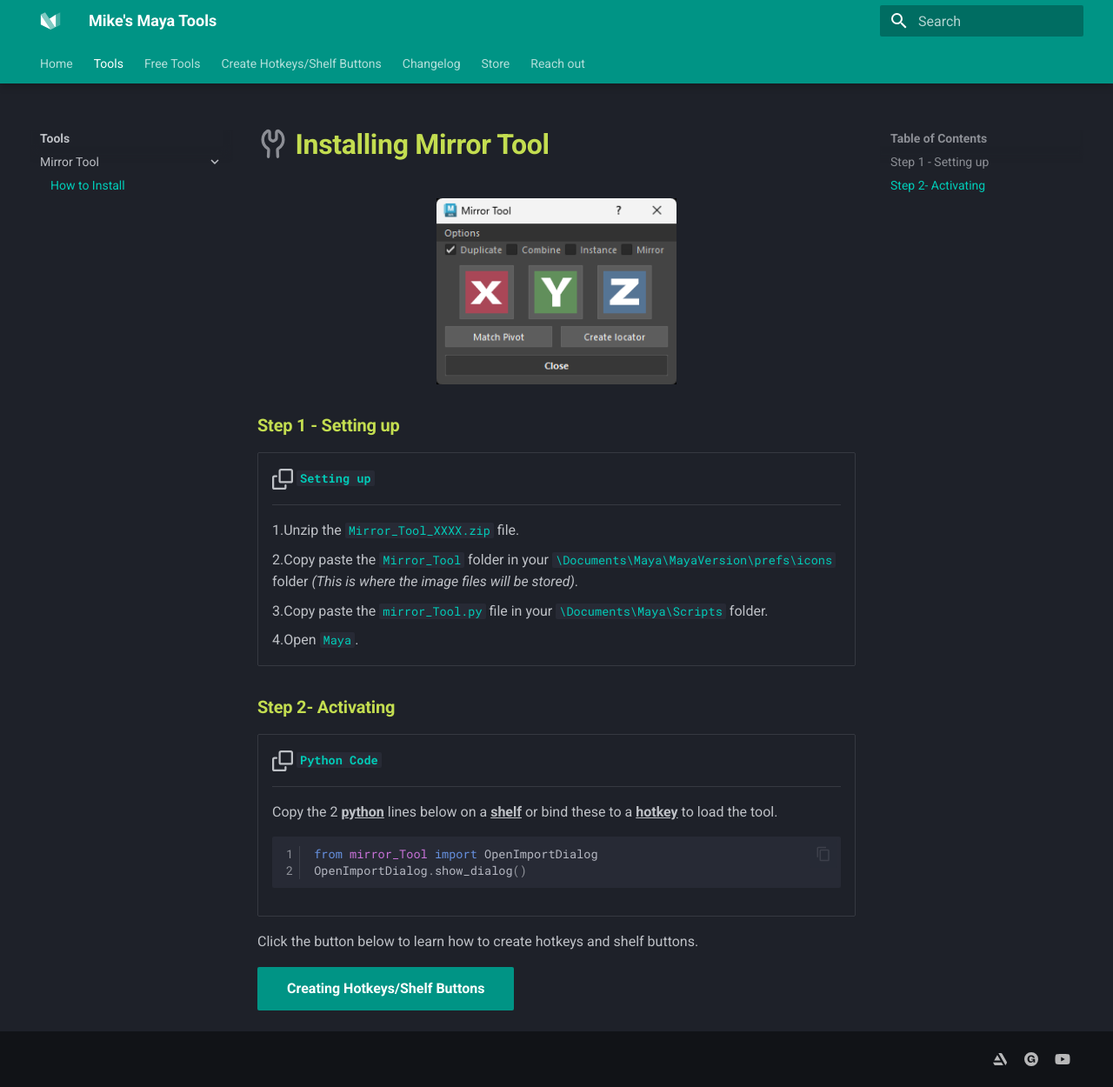
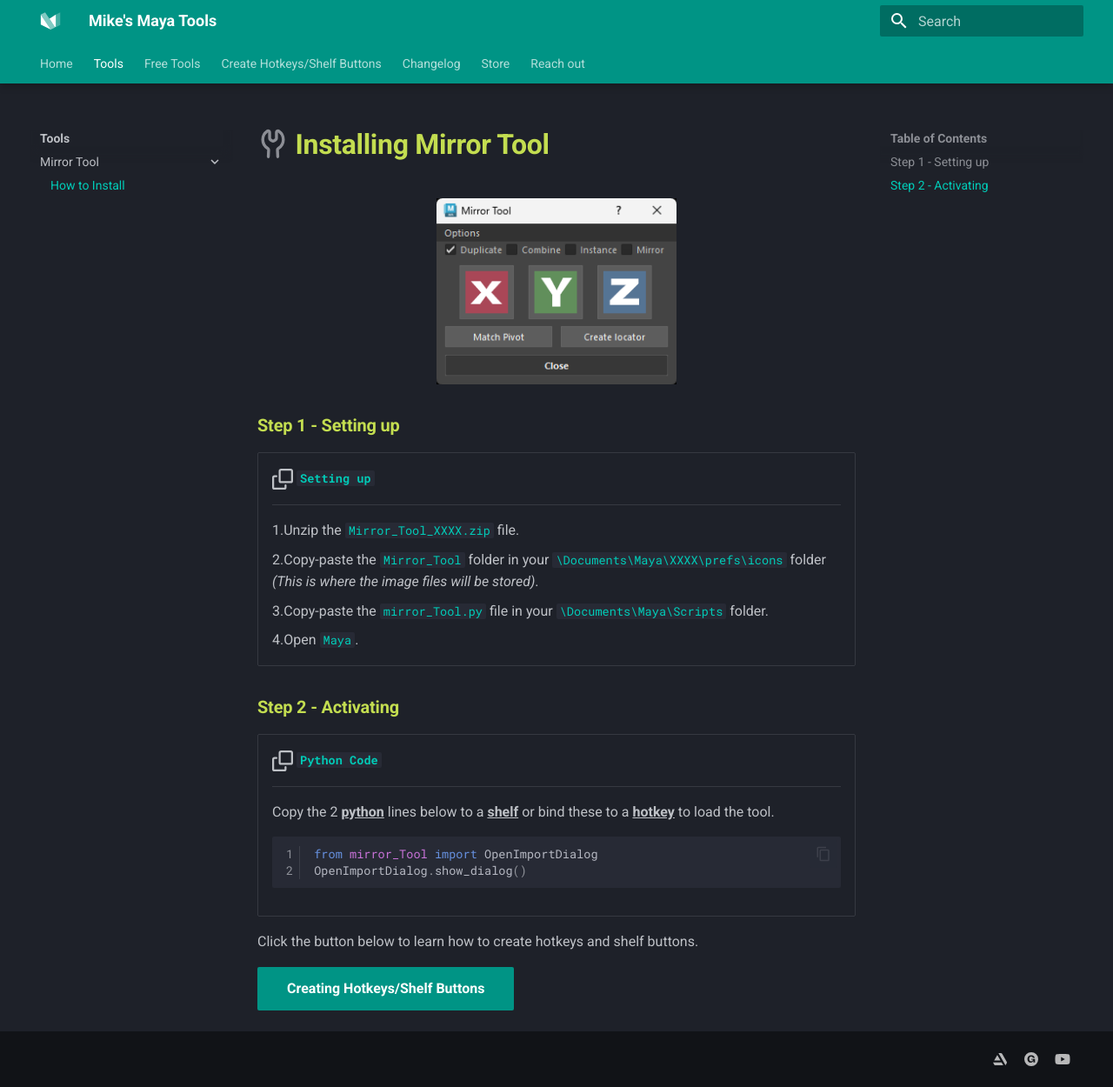
Before and after one commit to mike-isaakidis/Maya-Modelling-Tools, an MkDocs documentation site: the page built from docs/Mirror Tool/How to install.md, in a window 1280 px wide and 1250 px high. Shown: the whole window at 87% size. Built offline with MkDocs 1.6.1 and Material for MkDocs 9.7.7, drawn with Linux system fonts in a browser that asks for light colours.

Commit message:
updated grammar

````diff
--- a/docs/Mirror Tool/How to install.md
+++ b/docs/Mirror Tool/How to install.md
@@ -10,9 +10,9 @@
 
     1.Unzip the [`Mirror_Tool_XXXX.zip`](#) file.
 
-    2.Copy paste the [`Mirror_Tool`](#) folder in your [`\Documents\Maya\MayaVersion\prefs\icons`](#) folder *(This is where the image files will be stored)*.
+    2.Copy-paste the [`Mirror_Tool`](#) folder in your [`\Documents\Maya\XXXX\prefs\icons`](#) folder *(This is where the image files will be stored)*.
 
-    3.Copy paste the [`mirror_Tool.py`](#) file in your [`\Documents\Maya\Scripts`](#) folder.
+    3.Copy-paste the [`mirror_Tool.py`](#) file in your [`\Documents\Maya\Scripts`](#) folder.
 
     4.Open [`Maya`](#).
 
@@ -24,7 +24,7 @@
 
 
 
-### **<span style="color:rgba(195, 221, 80, 1);">Step 2- Activating</span>**
+### **<span style="color:rgba(195, 221, 80, 1);">Step 2 - Activating</span>**
 
 <div class="grid cards" markdown>
 
@@ -32,7 +32,7 @@
 
     ---
 
-    Copy the 2 ^^**python**^^  lines below on a ^^**shelf**^^  or bind these to a ^^**hotkey**^^  to load the tool.
+    Copy the 2 ^^**python**^^  lines below to a ^^**shelf**^^  or bind these to a ^^**hotkey**^^  to load the tool.
 
     ``` py linenums="1"
     from mirror_Tool import OpenImportDialog
````
Also changed, not shown: docs/Mirror Tool/index.md (+5 -5 lines).
